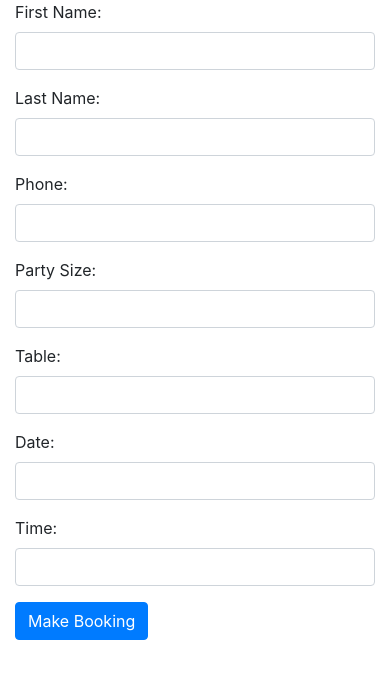
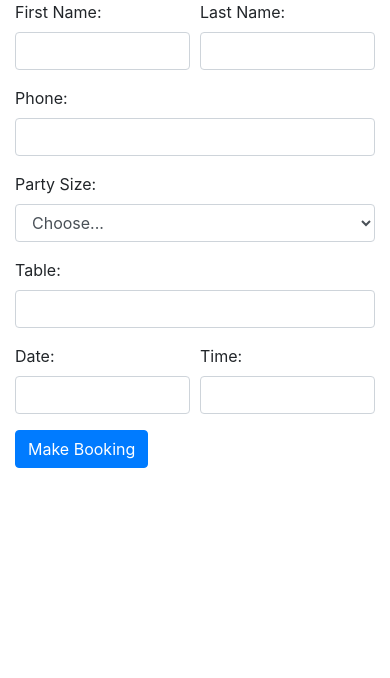
Before and after one commit to JamesSwatton/restaurant-reservation-app, a plain HTML site: page index.html in a window 390 px wide. Drawn offline with nearby package versions, Linux system fonts and the light colour scheme.

Commit message:
add party size select

```diff
--- a/index.html
+++ b/index.html
@@ -12,11 +12,11 @@
         <section class="container booking-form">
             <form @submit.prevent="makeBooking">
                 <div class="form-row">
-                    <div class="form-group col-md-6">
+                    <div class="form-group col">
                         <label for="first-name">First Name:</label>
                         <input id="first-name" class="form-control" type="text" v-model="newBooking.firstName">
                     </div>
-                    <div class="form-group col-md-6">
+                    <div class="form-group col">
                         <label for="last-name">Last Name:</label>
                         <input id="last-name" class="form-control" type="text" v-model="newBooking.lastName">
                     </div>
@@ -29,7 +29,11 @@
 
                 <div class="form-group">
                     <label for="party-size">Party Size:</label>
-                    <input id="pary-size" class="form-control" type="number">
+                    <select id="pary-size" class="form-control" type="number"
+                        v-model="newBooking.partySize">
+                        <option value="">Choose...</option>
+                        <option v-for="i in 12" :value="i"> {{ i }}</option>
+                    </select>
                 </div>
 
                 <div class="form-group">
@@ -38,11 +42,11 @@
                 </div>
 
                 <div class="form-row">
-                    <div class="form-group col-md-6">
+                    <div class="form-group col">
                         <label for="date">Date:</label>
                         <input id="date" class="form-control" type="">
                     </div>
-                    <div class="form-group col-md-6">
+                    <div class="form-group col">
                         <label for="time">Time:</label>
                         <input id="time" class="form-control" type="">
                     </div>
```
